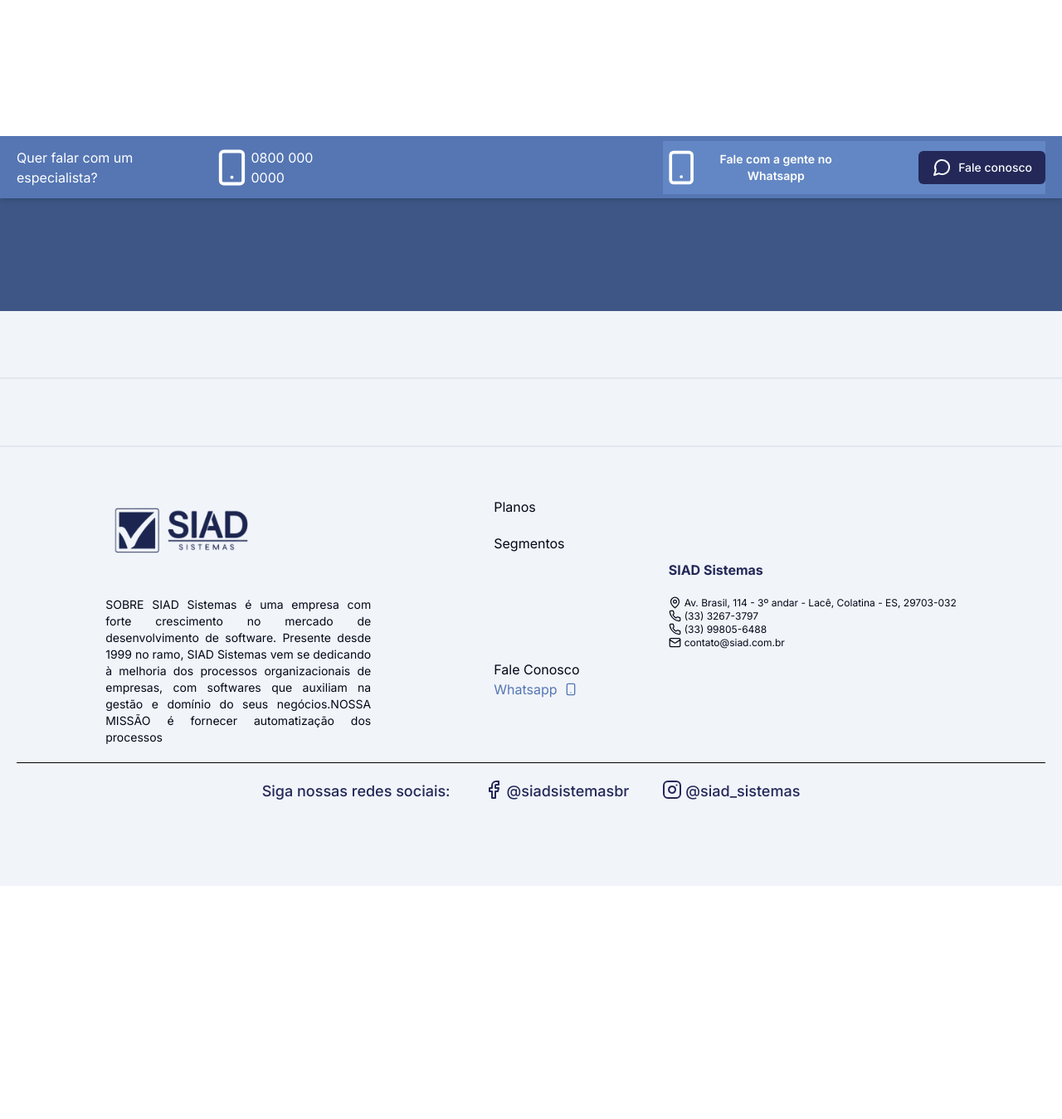
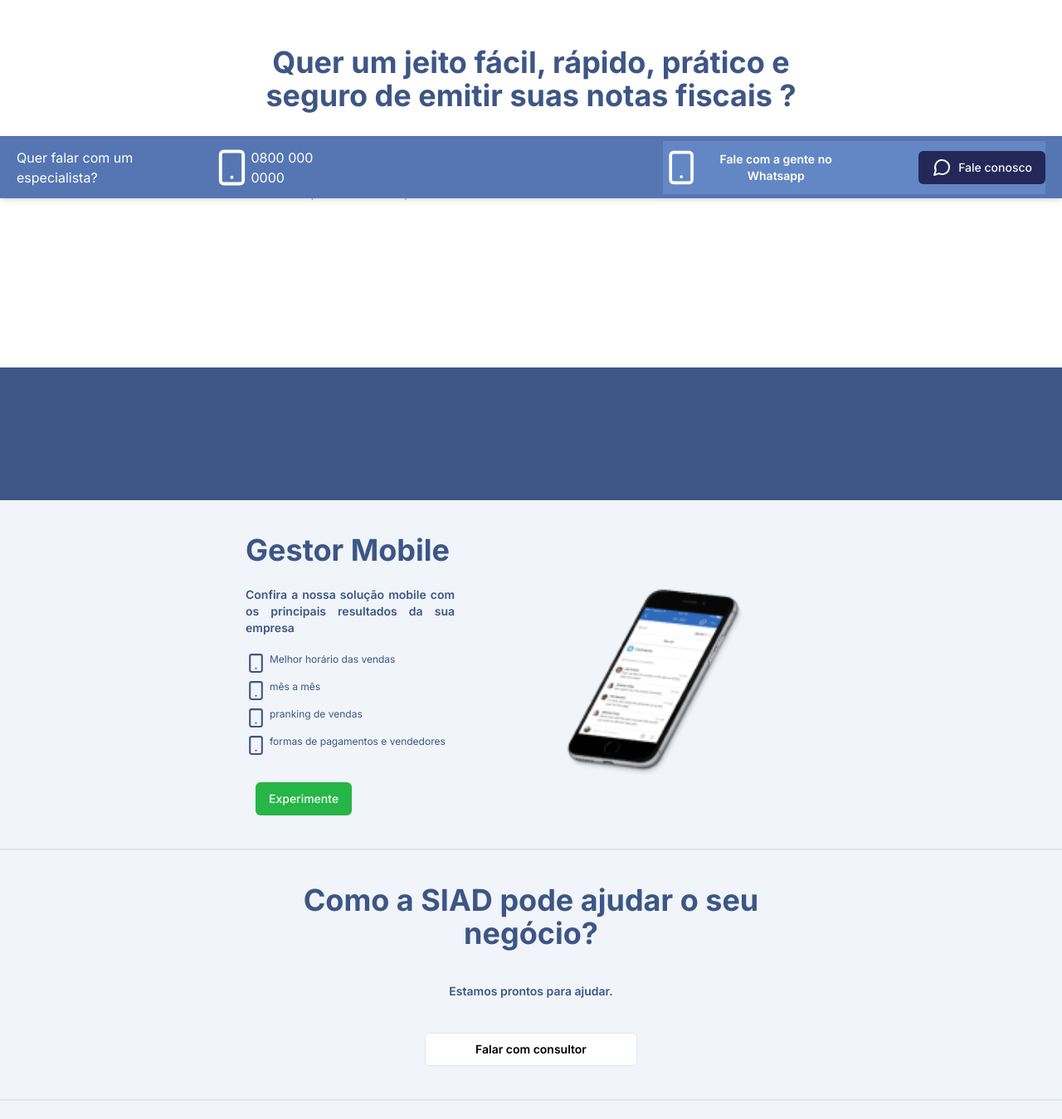
Before and after one commit to EvaldoFerreiraMoreira/site-siad, a Next.js app: page / in a window 1280 px wide. Shown: the part 561-1910 px from the top of the page at 83% size. Before the commit the page ends 1629 px from the top, so only its background shows below. Built offline with nearby package versions, Linux system fonts and the light colour scheme.

Commit message:
feat: creates componets Web

```diff
--- a/src/app/(Home)/components/BannerConsultant.tsx
+++ b/src/app/(Home)/components/BannerConsultant.tsx
@@ -2,6 +2,7 @@
 
 import React, { useState, useEffect } from "react";
 import BannerConsultantMobile from "./componentsMobile/BannerConsultantMobile";
+import BannerConsultantWeb from "./componentsWeb/BannerConsultantWeb";
 
 
 const BannerConsultant = () => {
@@ -21,7 +22,7 @@ const BannerConsultant = () => {
     };
   }, []);
 
-  return isMobile ? <BannerConsultantMobile /> : " ";
+  return isMobile ? <BannerConsultantMobile /> : <BannerConsultantWeb/>;
 };
 
 export default BannerConsultant;
--- a/src/app/(Home)/components/MobilePresentation.tsx
+++ b/src/app/(Home)/components/MobilePresentation.tsx
@@ -2,6 +2,7 @@
 
 import React, { useState, useEffect } from "react";
 import MobilePresentationMobile from "./componentsMobile/MobilePresentationMobile";
+import MobilePresentationWeb from "./componentsWeb/MobilePresentationWeb";
 
 
 const MobilePresentation = () => {
@@ -21,7 +22,7 @@ const MobilePresentation = () => {
     };
   }, []);
 
-  return isMobile ? <MobilePresentationMobile /> : " ";
+  return isMobile ? <MobilePresentationMobile /> : <MobilePresentationWeb/>;
 };
 
 export default MobilePresentation;
--- a/src/app/(Home)/components/TextCenter.tsx
+++ b/src/app/(Home)/components/TextCenter.tsx
@@ -2,6 +2,7 @@
 
 import React, { useState, useEffect } from "react";
 import TextCenterMobile from "./componentsMobile/TextCenterMobile";
+import TextCenterWeb from "./componentsWeb/TextCenterWeb";
 
 
 const TextCenter = () => {
@@ -21,7 +22,7 @@ const TextCenter = () => {
     };
   }, []);
 
-  return isMobile ? <TextCenterMobile /> : " ";
+  return isMobile ? <TextCenterMobile /> : <TextCenterWeb/>;
 };
 
 export default TextCenter;
--- /dev/null
+++ b/src/app/(Home)/components/componentsWeb/BannerConsultantWeb.tsx
@@ -0,0 +1,23 @@
+import { Button } from "@/components/ui/button";
+
+const BannerConsultantWeb = () => {
+    return (
+        <div className="mx-64">
+            <div className=" flex font-semibold text-4xl">
+                <h1 className="text-center font-bold text-[#3D5685]">Como a SIAD pode ajudar o seu negócio?</h1>
+            </div>
+            <div className=" flex  justify-center mt-10 text-sm text-center">
+                <p className="text-center font-semibold text-[#3D5685]">Estamos prontos para ajudar.</p>
+            </div>
+            <div className="flex mt-10 justify-center">
+                <Button
+                className="bg-[#FFFFFF] border w-64 hover:bg-[#3D5685]">
+                    <p className="text-center font-semibold text-[#000000] hover:text-[#FFFFFF]">Falar com consultor</p>
+                </Button>
+            </div>
+        </div>
+     );
+
+}
+
+export default BannerConsultantWeb;
--- /dev/null
+++ b/src/app/(Home)/components/componentsWeb/MobilePresentationWeb.tsx
@@ -0,0 +1,62 @@
+import { Button } from "@/components/ui/button";
+import { Smartphone } from "lucide-react";
+import Image from "next/image";
+
+
+const MobilePresentationWeb = () => {
+    return (
+        <div className=" flex text-[#A7A7A7] mx-64 ">
+            <div className="flex flex-col justify-center ">
+                <div className="flex w-72 font-bold  text-4xl">
+                    <h1 className="text-[#3D5685]">Gestor Mobile</h1>
+                </div>
+                <div className="mt-6 w-2/3 font-semibold text-sm text-justify">
+                    <span className="text-[#3D5685]">Confira a nossa solução mobile com os principais resultados da sua empresa</span>
+                </div>
+                <div className="flex flex-col  gap-2 mt-5 text-[#3D5685] text-xs" >
+                    <ul className="w-full justify-start gap-2" >
+                        <li className="flex gap-1 ">
+                            <Smartphone size={25} />
+                            <p> Melhor horário das vendas</p>
+                        </li>
+                        <li className="flex gap-1 mt-2">
+                            <Smartphone size={25} />
+                            <p>mês a mês</p>
+                        </li>
+                        <li className="flex gap-1 mt-2">
+                            <Smartphone size={25} />
+                            <p>pranking de vendas</p>
+                        </li>
+                        <li className="flex gap-1 mt-2" >
+                            <Smartphone size={25} />
+                            <p>formas de pagamentos e vendedores</p>
+                        </li>
+                    </ul>
+                </div>
+                <div className="flex mt-8  ml-3">
+                    <Button className="bg-[#26B547]">
+                        <p>Experimente</p>
+                    </Button>
+                </div>
+            </div>
+
+            <div className="pr-20">
+                <div className="flex mt-9 h-72 justify-center">
+                    <Image
+                        src="/Iphone-mobile.png"
+                        alt="SMARTPHONE"
+                        width={0}
+                        height={0}
+                        sizes="100vw"
+                        className="h-auto w-auto max-w-[100%] max-h-[100%]"
+                        style={{
+                            objectFit: "cover",
+                        }}
+                    />
+                </div>
+            </div>
+        </div>
+    );
+}
+
+export default MobilePresentationWeb;
--- /dev/null
+++ b/src/app/(Home)/components/componentsWeb/TextCenterWeb.tsx
@@ -0,0 +1,21 @@
+const TextCenterWeb = () => {
+    return (
+        <div className="mx-64 text-[#A7A7A7]">
+            <div className="mt-10 font-semibold text-4xl">
+                <h1 className="text-center font-bold text-[#3D5685]">
+                    Quer um jeito fácil, rápido, prático e seguro de emitir suas notas fiscais ?
+                </h1>
+            </div>
+            <div className="mt-12 text-sm text-center">
+                <p>
+                Um sistema de gestão completo, que permite emitir de forma descomplicada
+                diversos tipos de notas fiscais eletrônicas, seja NFe ou NFCe.
+                E as vantagens não param por aqui! Você não precisa perder tempo calculando
+                impostos: o sistema armazena os dados e faz isso automaticamente !
+                </p>
+            </div>
+        </div>
+    );
+}
+
+export default TextCenterWeb;
```
